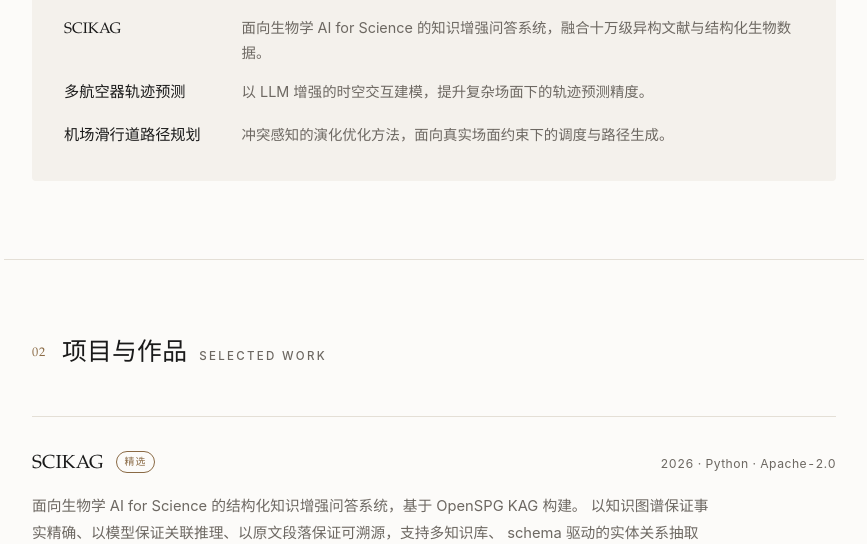
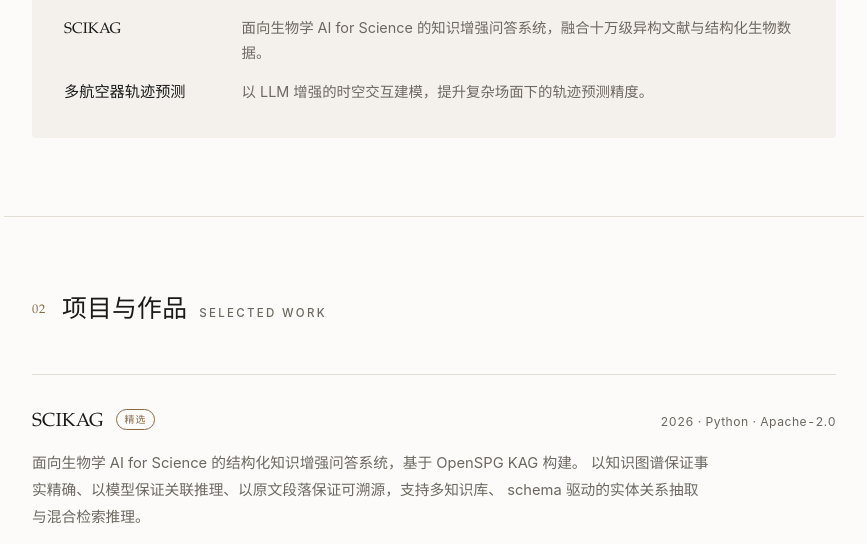
Before and after one commit to lvsir18/lvsir18.github.io, a plain HTML site: page index.html in a window 1280 px wide. Shown: the part 1241-1785 px from the top of the page, without its empty margins (206-1073 px from the left). Drawn offline with Linux system fonts and the light colour scheme.

Commit message:
content: drop taxiway path planning from ongoing work

```diff
--- a/index.html
+++ b/index.html
@@ -146,10 +146,6 @@
           <li>
             <span class="now-title">多航空器轨迹预测</span>
             <span class="now-desc">以 LLM 增强的时空交互建模，提升复杂场面下的轨迹预测精度。</span>
-          </li>
-          <li>
-            <span class="now-title">机场滑行道路径规划</span>
-            <span class="now-desc">冲突感知的演化优化方法，面向真实场面约束下的调度与路径生成。</span>
           </li>
         </ul>
       </div>
@@ -306,7 +302,7 @@
             这些问题通常不缺想法，缺的是一层干净、可复现的工程。
           </p>
           <p>
-            我想成为一名 <em>elegant</em> 的算法工程师——把算法研究翻译成能跑、能维护、
+            我想成为一名 <em>elegant</em> and <em>pragmatic</em> 的算法工程师——把算法研究翻译成能跑、能维护、
             别人也读得懂的实现。
           </p>
           <p>
```
